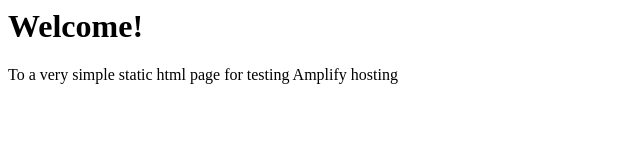
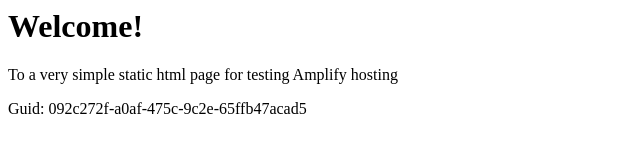
Before and after one commit to amplify-github-test-hkg/Github-PR-Commit-Integration-Test-DoNotTouch-Gith-OKSLNVO2-v1-preprod-ap-east-1, a website: page src/index.html in a window 1280 px wide. Shown: the whole page, without its empty margins (0-640 px from the left). Drawn offline with Linux system fonts and the light colour scheme.

Commit message:
commit from integ tests

```diff
--- a/src/index.html
+++ b/src/index.html
@@ -1,3 +1,5 @@
+
+
 <html lang="en">
 
 <head>
@@ -10,6 +12,6 @@
 <body>
     <h1>Welcome!</h1>
     <p>To a very simple static html page for testing Amplify hosting</p>
-</body>
+    <p>Guid: 092c272f-a0af-475c-9c2e-65ffb47acad5</p></body>
 
 </html>
```
